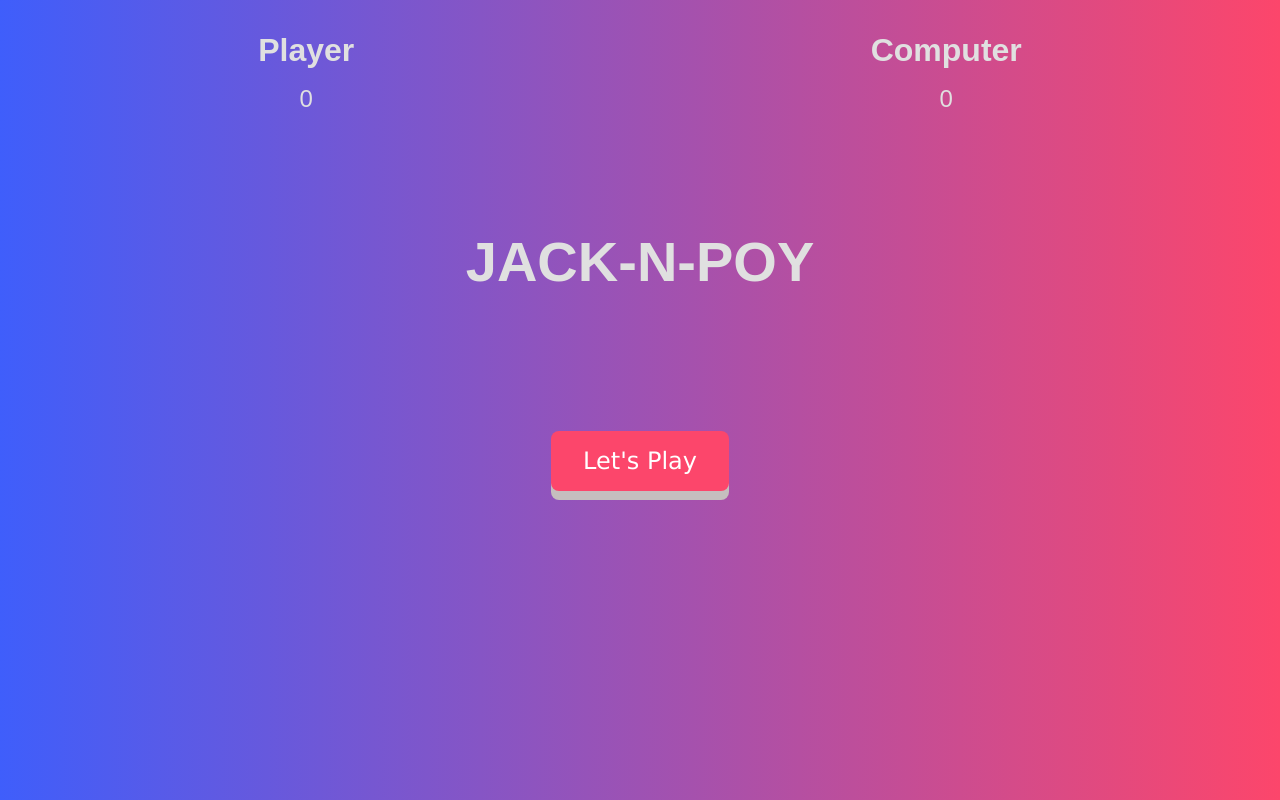
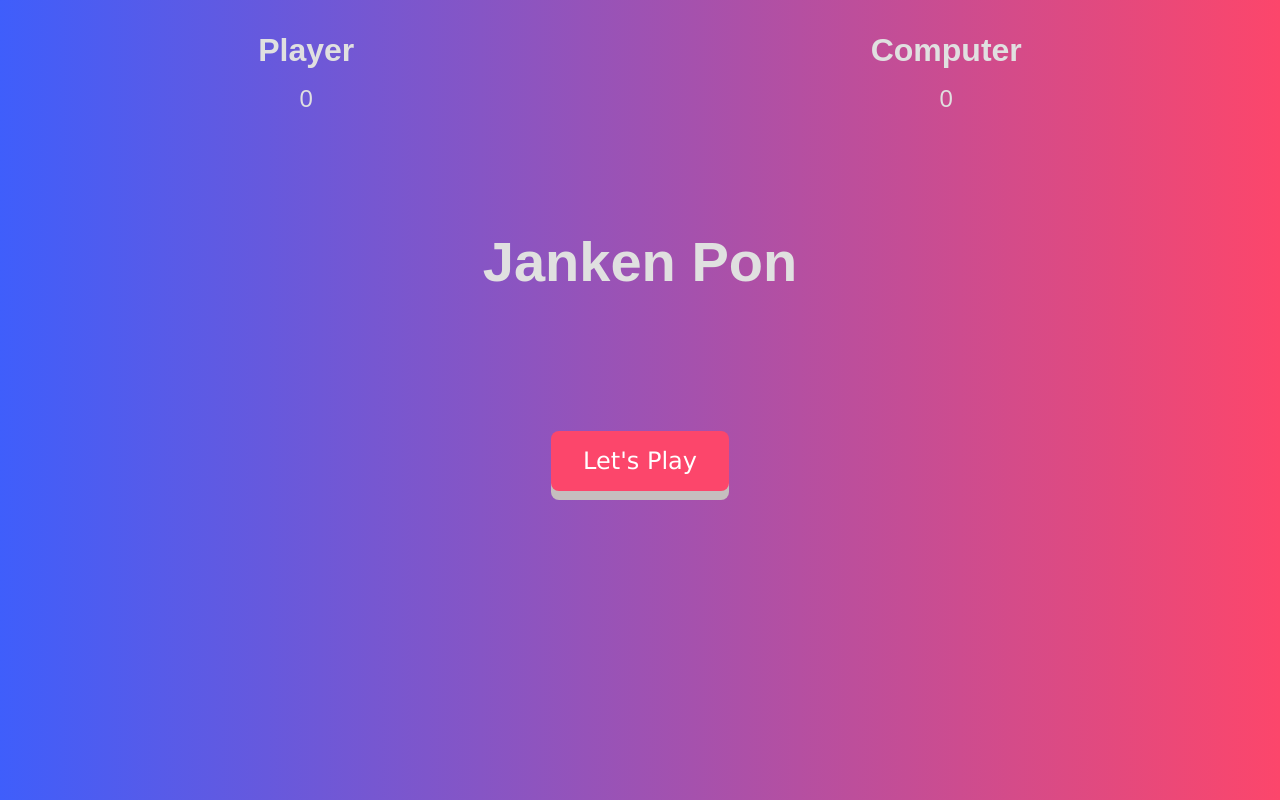
Before and after one commit to yskooo/jack-n-poyGameJS, a plain HTML site: page index.html in a window 1280 px wide. Drawn offline with Linux system fonts and the light colour scheme.

Commit message:
re-design

```diff
--- a/index.html
+++ b/index.html
@@ -23,7 +23,7 @@
         </div>
 
         <div class="intro">
-            <h1>JACK-N-POY</h1>
+            <h1>Janken Pon</h1>
             <button>Let's Play</button>
         </div>
 
```
